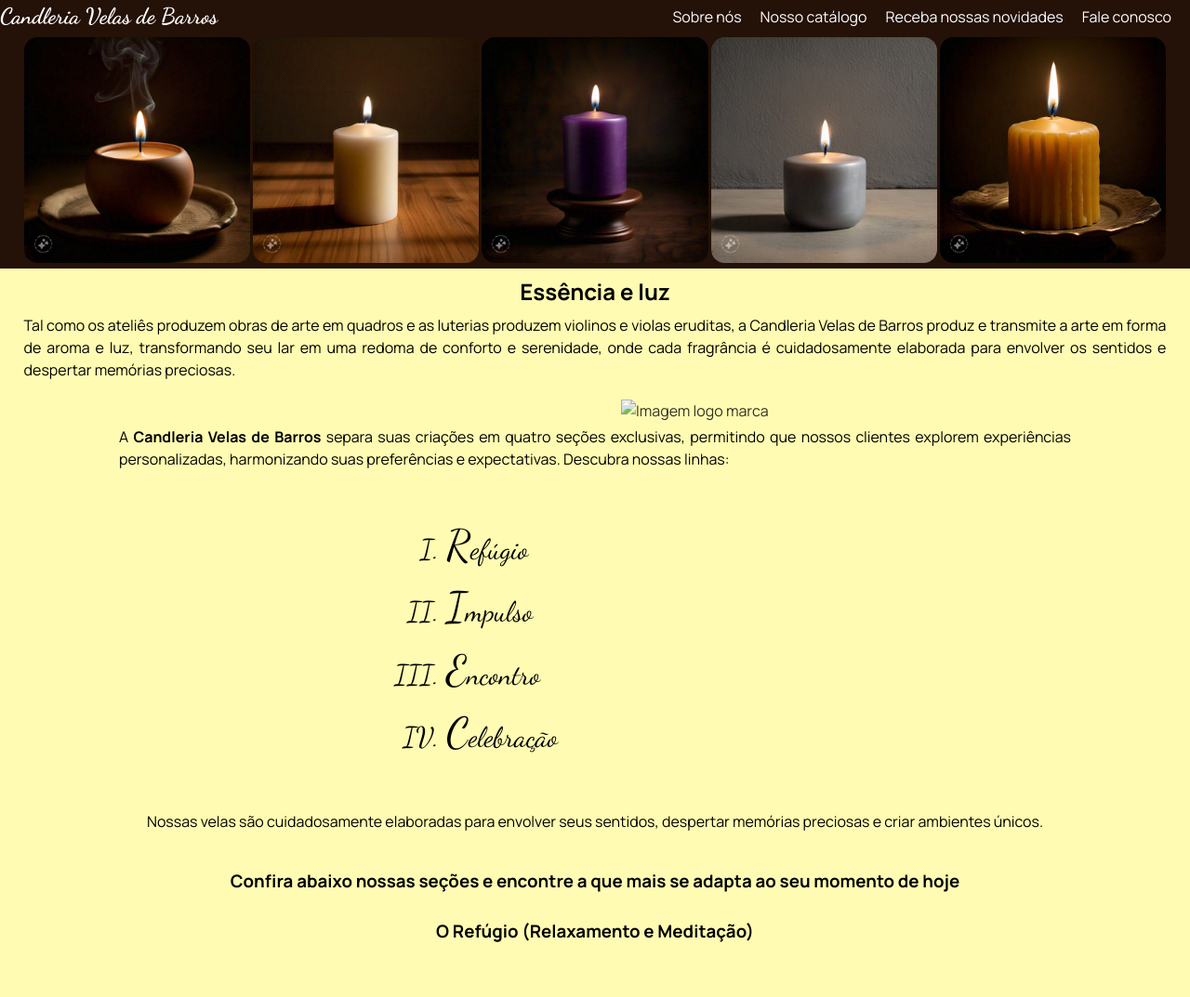
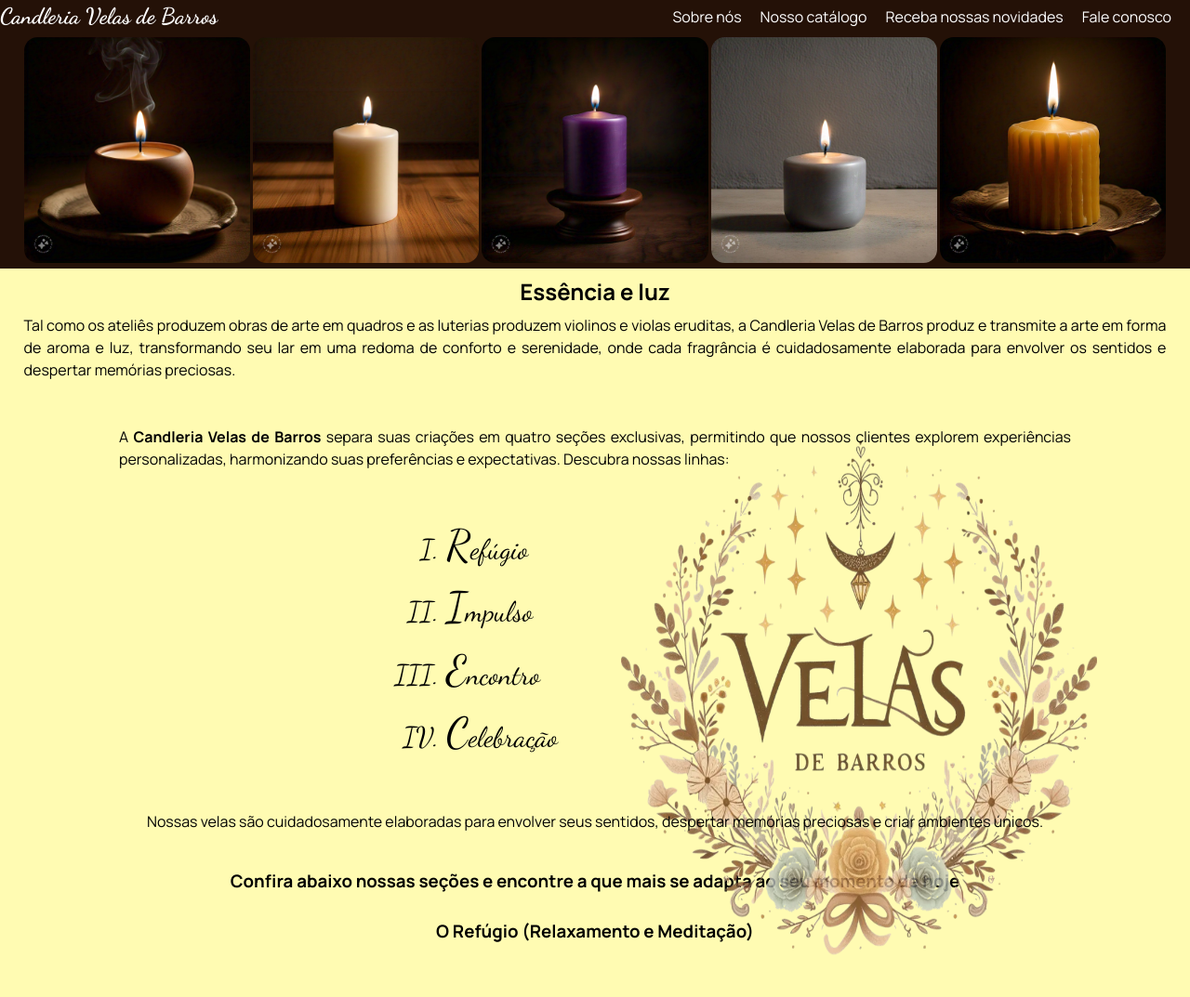
Before and after one commit to PedroMarquesr/Candelaria, a plain HTML site: page index.html in a window 1280 px wide. Shown: the top 1073 px of the page at 93% size. Drawn offline with Linux system fonts and the light colour scheme; the site is published under a folder, as on GitHub Pages, so addresses that start at the root find nothing.

Commit message:
Update index.html

```diff
--- a/index.html
+++ b/index.html
@@ -106,7 +106,7 @@
           </div>
           <img
             class="img-logo img-logo-mobile"
-            src="/imagens/velacommarca.png"
+            src="imagens/velacommarca.png"
             alt="Imagem logo marca"
           />
         </div>
```
